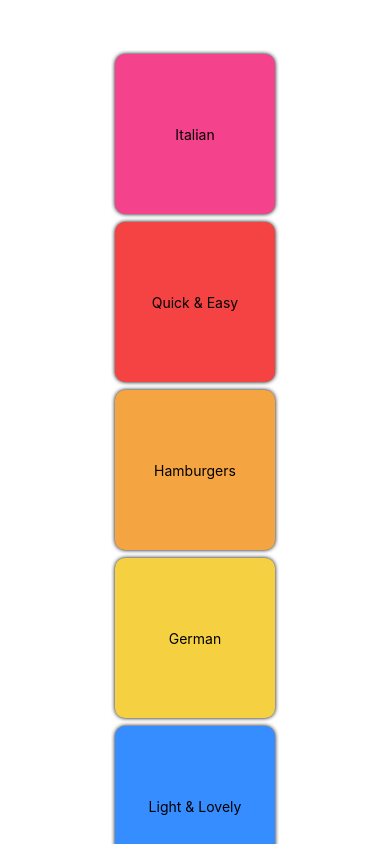
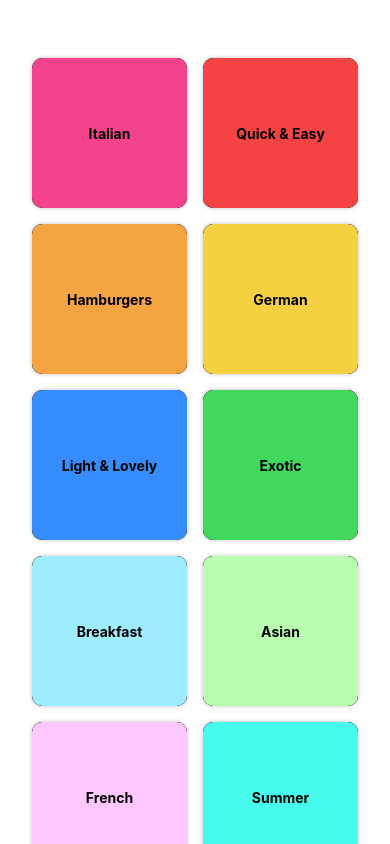
Before and after one commit to myoaung99/navigation-meal-app, a React Native app: screen / in a window 390 px wide. Built offline with nearby package versions, Linux system fonts and the light colour scheme.

Commit message:
display category grid items

```diff
--- a/App.js
+++ b/App.js
@@ -1,18 +1,21 @@
-import {StatusBar} from 'expo-status-bar';
-import {StyleSheet, Text, View, SafeAreaView} from 'react-native';
-import HomeScreen from "./screens/home-screen";
+import { StatusBar } from "expo-status-bar";
+import { StyleSheet, Text, View, SafeAreaView } from "react-native";
+import CategoriesGridScreen from "./screens/CategoriesGridScreen";
 
 export default function App() {
-    return (<SafeAreaView style={styles.screen}>
-      <HomeScreen/>
-    </SafeAreaView>);
+  return (
+    <SafeAreaView style={styles.screen}>
+      <StatusBar style="light" />
+      <CategoriesGridScreen />
+    </SafeAreaView>
+  );
 }
 
 const styles = StyleSheet.create({
   screen: {
-      flex: 1,
-      padding: 16,
-      paddingTop: 50,
-      alignItems: "center",
-  }
+    flex: 1,
+    padding: 16,
+    paddingTop: 50,
+    alignItems: "center",
+  },
 });
--- a/app.json
+++ b/app.json
@@ -3,8 +3,9 @@
     "name": "RNCourse",
     "slug": "RNCourse",
     "version": "1.0.0",
-    "orientation": "portrait",
+    "orientation": "default",
     "icon": "./assets/icon.png",
+    "backgroundColor": "#24180f",
     "splash": {
       "image": "./assets/splash.png",
       "resizeMode": "contain",
@@ -13,9 +14,7 @@
     "updates": {
       "fallbackToCacheTimeout": 0
     },
-    "assetBundlePatterns": [
-      "**/*"
-    ],
+    "assetBundlePatterns": ["**/*"],
     "ios": {
       "supportsTablet": true
     },
--- a/components/CategoryGridTile.js
+++ b/components/CategoryGridTile.js
@@ -0,0 +1,69 @@
+import React from "react";
+import {
+  View,
+  Text,
+  StyleSheet,
+  Pressable,
+  useWindowDimensions,
+  Platform,
+} from "react-native";
+
+function CategoryGridTile({ category, onPress }) {
+  const { width, height } = useWindowDimensions();
+
+  let cardWidth = width / 2 - 40;
+
+  return (
+    <View style={[styles.gridItem, { width: cardWidth }]}>
+      <Pressable
+        onPress={onPress}
+        style={({ pressed }) =>
+          pressed && Platform.OS === "android"
+            ? [styles.outerContainer, styles.pressed]
+            : styles.outerContainer
+        }
+      >
+        <View style={[styles.button, { backgroundColor: category.color }]}>
+          <Text style={styles.title}>{category.title}</Text>
+        </View>
+      </Pressable>
+    </View>
+  );
+}
+
+export default CategoryGridTile;
+
+const styles = StyleSheet.create({
+  gridItem: {
+    height: 150,
+    backgroundColor: "black",
+    margin: 8,
+    borderRadius: 10,
+    elevation: 5,
+
+    shadowColor: "black", // ios drop shadow
+    shadowRadius: 4,
+    shadowOffset: { width: 0, height: 0 },
+    shadowOpacity: 0.25,
+
+    overflow: "hidden", // hide android_ripple overflow
+  },
+  outerContainer: {
+    flex: 1,
+  },
+  button: {
+    flex: 1,
+    borderRadius: 10,
+    justifyContent: "center",
+    alignItems: "center",
+  },
+
+  title: {
+    fontSize: 14,
+    fontWeight: "bold",
+  },
+
+  pressed: {
+    opacity: 0.75,
+  },
+});
--- /dev/null
+++ b/screens/CategoriesGridScreen.js
@@ -0,0 +1,26 @@
+import React from "react";
+import { View, Text, StyleSheet, ScrollView, FlatList } from "react-native";
+import { CATEGORIES } from "../data/dummy_data";
+import CategoryGridTile from "../components/CategoryGridTile";
+
+function CategoriesGridScreen(props) {
+  const pressHandler = () => {
+    console.log("Press");
+  };
+  return (
+    <FlatList
+      numColumns={2}
+      columnWrapperStyle={{ justifyContent: "space-around" }}
+      horizontal={false}
+      data={CATEGORIES}
+      renderItem={({ item }) => (
+        <CategoryGridTile onPress={pressHandler} category={item} />
+      )}
+      keyExtractor={(item) => item.id}
+    />
+  );
+}
+
+export default CategoriesGridScreen;
+
+const styles = StyleSheet.create({});
--- a/screens/home-screen.js
+++ /dev/null
@@ -1,50 +0,0 @@
-import React from 'react';
-import {View, Text, StyleSheet, ScrollView, FlatList} from 'react-native';
-import {CATEGORIES} from "../data/dummy_data";
-
-
-function HomeScreen(props) {
-    return (
-        // <ScrollView>
-        //     <View style={styles.container}>
-        //         {CATEGORIES.map((category)=><View key={category.id} style={[styles.box, {backgroundColor: category.color}]}>
-        //         <Text key={category.id}>{category.title}</Text>
-        //             </View>)}
-        //     </View>
-        // </ScrollView>
-
-
-            <FlatList style={{flex: 1, flexDirection: 'row', flexWrap: 'wrap'}} data={CATEGORIES} renderItem={({item})=><View key={item.id} style={[styles.box, {backgroundColor: item.color}]}>
-                <Text key={item.id}>{item.title}</Text>
-            </View>} keyExtractor={(item)=>item.id}/>
-
-
-    );
-}
-
-export default HomeScreen;
-
-const styles = StyleSheet.create({
-    container: {
-        flex: 1,
-        flexDirection: 'row',
-        justifyContent: 'space-around',
-        flexWrap: "wrap",
-    },
-
-    box: {
-        width: 160,
-        height: 160,
-        margin: 4,
-        borderRadius: 10,
-        elevation: 4,
-
-        shadowColor: 'black',
-        shadowRadius: 4,
-        shadowOffset: {width: 0, height: 0},
-
-        justifyContent: 'center',
-        alignItems: 'center',
-    },
-
-})
```
